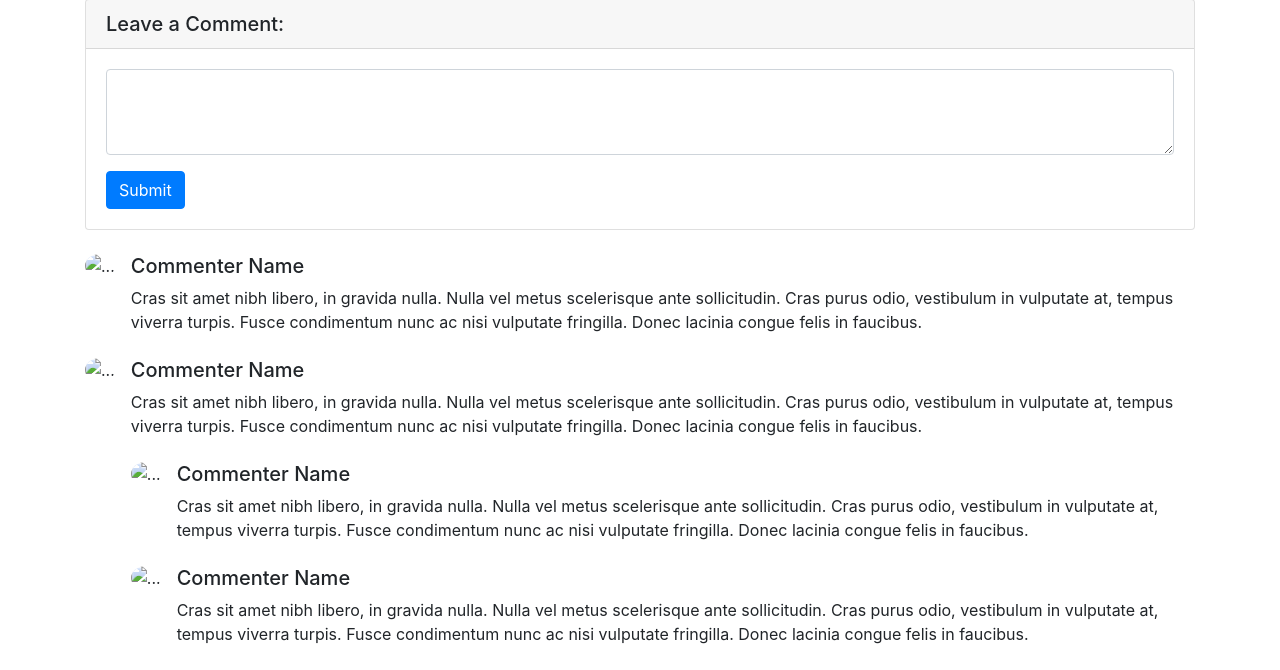
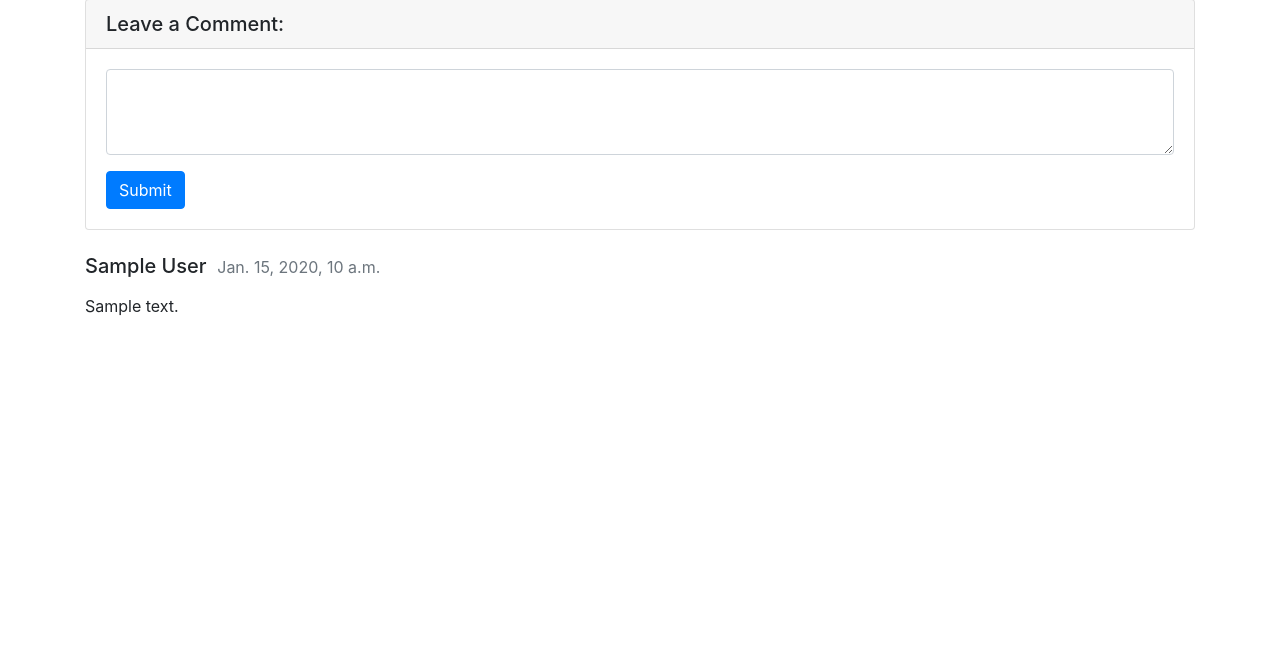
Before and after one commit to goback/goback, a Django app: page /blog/post/1 in a window 1280 px wide. Shown: the part 299-969 px from the top of the page. After the commit the page ends 615 px from the top, so only its background shows below. Run offline with Django 3.2, Linux system fonts and the light colour scheme; tables that the repository leaves empty hold one stand-in row (values such as "Sample post"); some libraries are stand-ins or nearby versions.

Commit message:
댓글 출력 기능  - Comment model 추가  - 관리자 페이지에 Comment 추가  - 게시글 상세 페이지에 댓글 출력

```diff
--- a/blog/admin.py
+++ b/blog/admin.py
@@ -1,5 +1,5 @@
 from django.contrib import admin
-from blog.models    import Post, Category
+from blog.models    import Post, Category, Comment
 
 @admin.register(Post)
 class PostAdmin(admin.ModelAdmin):
@@ -8,3 +8,7 @@ class PostAdmin(admin.ModelAdmin):
 @admin.register(Category)
 class CategoryAdmin(admin.ModelAdmin):
     pass
+
+@admin.register(Comment)
+class CommentAdmin(admin.ModelAdmin):
+    pass
--- a/blog/models.py
+++ b/blog/models.py
@@ -17,6 +17,20 @@ class Post(models.Model):
     def get_absolute_url(self):
         return resolve_url('blog:post_detail', self.pk)
 
+class Comment(models.Model):
+    post       = models.ForeignKey(Post, on_delete=models.CASCADE)
+    author     = models.CharField(max_length=50)
+    content    = models.TextField()
+    password   = models.CharField(max_length=300)
+    created_at = models.DateTimeField(auto_now_add=True)
+    updated_at = models.DateTimeField(auto_now=True)
+
+    class Meta:
+        db_table = 'comments'
+
+    def __str__(self):
+        return f'{self.content}'
+
 class Category(models.Model):
     name        = models.CharField(max_length=45, unique=True)
     title_image = models.ImageField(upload_to='blog/images/category/%Y/%m/%d/', blank=True)
--- a/blog/templates/blog/post_detail.html
+++ b/blog/templates/blog/post_detail.html
@@ -23,35 +23,18 @@
       </form>
     </div>
   </div>
-  <!-- Single comment-->
-  <div class="media mb-4">
-    <img class="d-flex mr-3 rounded-circle" src="https://via.placeholder.com/50x50" alt="..." />
-    <div class="media-body">
-      <h5 class="mt-0">Commenter Name</h5>
-      Cras sit amet nibh libero, in gravida nulla. Nulla vel metus scelerisque ante sollicitudin. Cras purus odio, vestibulum in vulputate at, tempus viverra turpis. Fusce condimentum nunc ac nisi vulputate fringilla. Donec lacinia congue felis in faucibus.
-    </div>
-  </div>
-  <!-- Comment with nested comments-->
-  <div class="media mb-4">
-    <img class="d-flex mr-3 rounded-circle" src="https://via.placeholder.com/50x50" alt="..." />
-    <div class="media-body">
-      <h5 class="mt-0">Commenter Name</h5>
-      Cras sit amet nibh libero, in gravida nulla. Nulla vel metus scelerisque ante sollicitudin. Cras purus odio, vestibulum in vulputate at, tempus viverra turpis. Fusce condimentum nunc ac nisi vulputate fringilla. Donec lacinia congue felis in faucibus.
-      <div class="media mt-4">
-        <img class="d-flex mr-3 rounded-circle" src="https://via.placeholder.com/50x50" alt="..." />
-        <div class="media-body">
-          <h5 class="mt-0">Commenter Name</h5>
-            Cras sit amet nibh libero, in gravida nulla. Nulla vel metus scelerisque ante sollicitudin. Cras purus odio, vestibulum in vulputate at, tempus viverra turpis. Fusce condimentum nunc ac nisi vulputate fringilla. Donec lacinia congue felis in faucibus.
-        </div>
-      </div>
-      <div class="media mt-4">
-        <img class="d-flex mr-3 rounded-circle" src="https://via.placeholder.com/50x50" alt="..." />
-        <div class="media-body">
-          <h5 class="mt-0">Commenter Name</h5>
-          Cras sit amet nibh libero, in gravida nulla. Nulla vel metus scelerisque ante sollicitudin. Cras purus odio, vestibulum in vulputate at, tempus viverra turpis. Fusce condimentum nunc ac nisi vulputate fringilla. Donec lacinia congue felis in faucibus.
-        </div>
+
+  {% if post.comment_set.exists %}
+    {% for comment in post.comment_set.iterator %}
+    <!-- Single comment-->
+    <div class="media mb-4">
+      <div class="media-body">
+        <h5 class="mt-0">{{ comment.author }}&nbsp;&nbsp;<small class="text-muted">{{ comment.created_at }}</small></h5>
+        <p>{{ comment.content | linebreaks }}</p>
       </div>
     </div>
-  </div>
+    {% endfor %}
+  {% endif %}
+
 </div>
 {% endblock main_area %}
```
